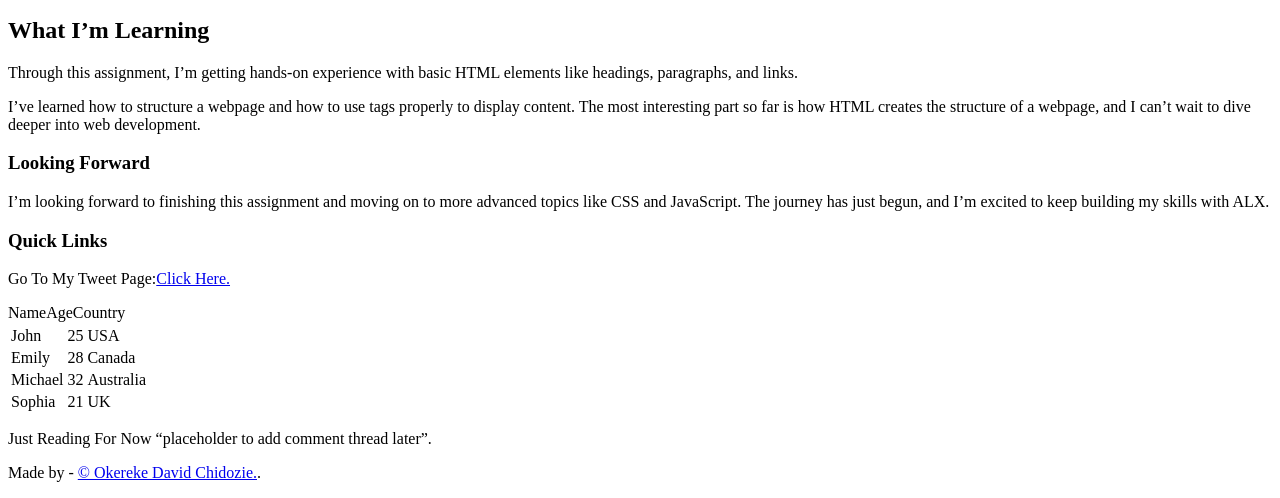
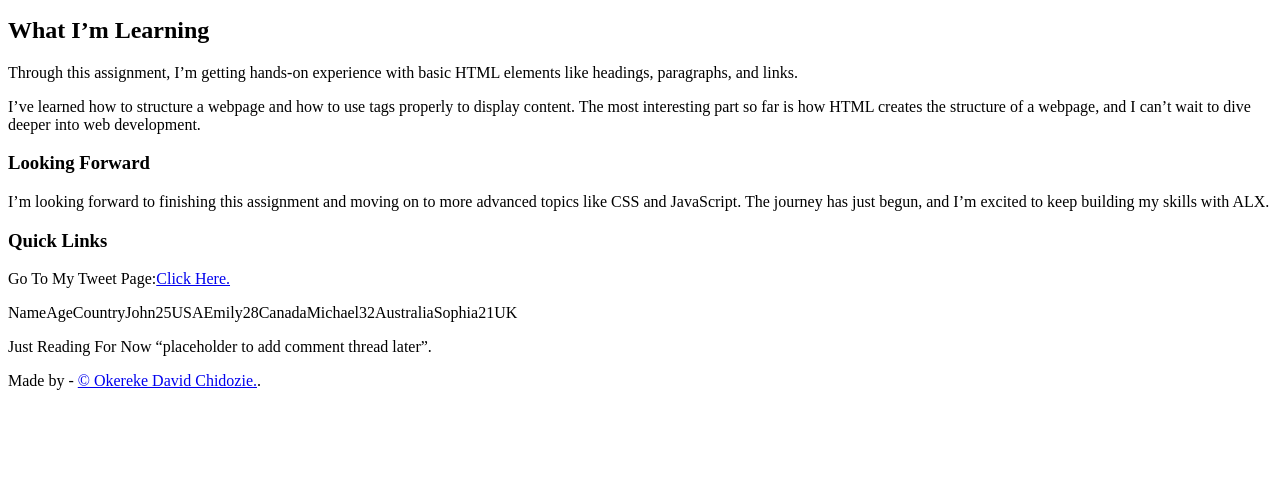
Before and after one commit to Docziet/My_First_Portfolio, a plain HTML site: page html_basic/index.html in a window 1280 px wide. Shown: the part 427-925 px from the top of the page. After the commit the page ends 833 px from the top, so only its background shows below. Drawn offline with Linux system fonts and the light colour scheme.

Commit message:
used tbody instead of td

```diff
--- a/html_basic/index.html
+++ b/html_basic/index.html
@@ -40,24 +40,24 @@
                 <thead>Country</thead>
             </tr>
             <tr>
-                <td>John</td>
-                <td>25</td>
-                <td>USA</td>
+                <tbody>John</tbody>
+                <tbody>25</tbody>
+                <tbody>USA</tbody>
             </tr>
             <tr>
-                <td>Emily</td>
-                <td>28</td>
-                <td>Canada</td>
+                <tbody>Emily</tbody>
+                <tbody>28</tbody>
+                <tbody>Canada</tbody>
             </tr>
             <tr>
-                <td>Michael</td>
-                <td>32</td>
-                <td>Australia</td>
+                <tbody>Michael</tbody>
+                <tbody>32</tbody>
+                <tbody>Australia</tbody>
             </tr>
             <tr>
-                <td>Sophia</td>
-                <td>21</td>
-                <td>UK</td>
+                <tbody>Sophia</tbody>
+                <tbody>21</tbody>
+                <tbody>UK</tbody>
             </tr>
         </table>
     </article>
```
